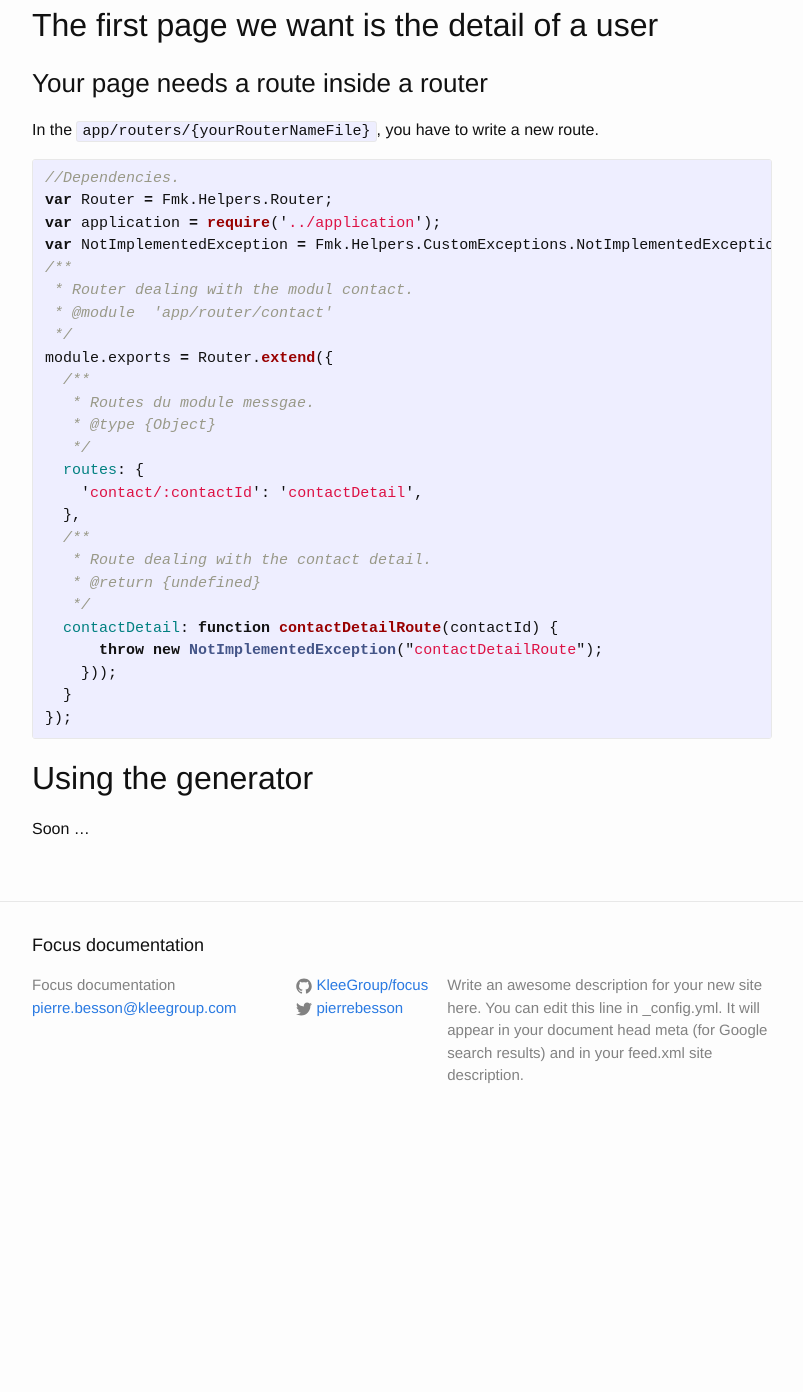
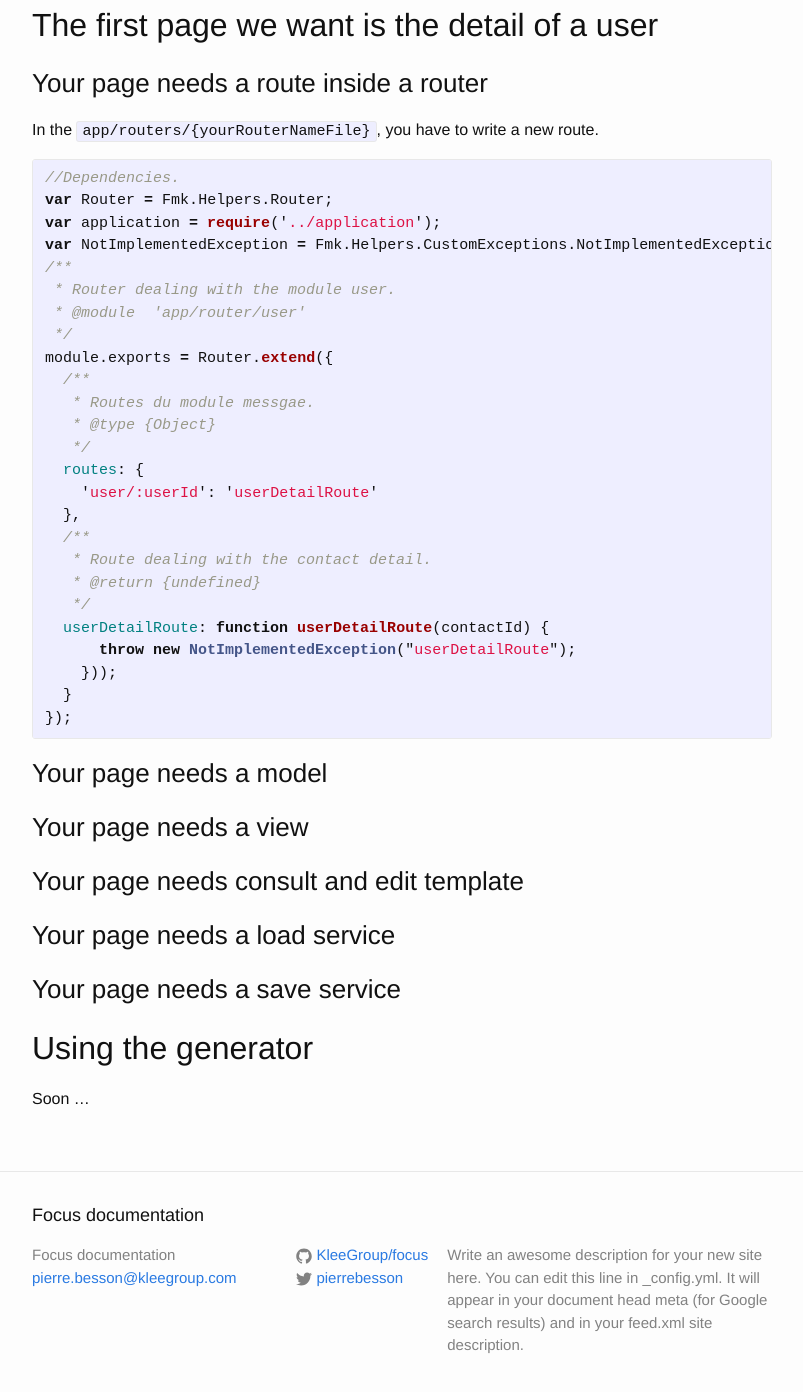
Before and after one commit to klee-contrib/focus-docs, a Jekyll site: the page built from _posts/2014-11-24-page-first.md, in a window 1280 px wide and 1400 px high, scrolled down 2365 px. Shown: the top 1392 px of the window, without its empty margins (238-1041 px from the left). Built offline with Jekyll 4.4.1, drawn with Linux system fonts in a browser that asks for light colours; before the commit the page ends 3512 px from its top, so only the background shows below that.

Commit message:
update doc

```diff
--- a/_posts/2014-11-24-page-first.md
+++ b/_posts/2014-11-24-page-first.md
@@ -37,8 +37,8 @@ var Router = Fmk.Helpers.Router;
 var application = require('../application');
 var NotImplementedException = Fmk.Helpers.CustomExceptions.NotImplementedException;
 /**
- * Router dealing with the modul contact.
- * @module  'app/router/contact'
+ * Router dealing with the module user.
+ * @module  'app/router/user'
  */
 module.exports = Router.extend({
   /**
@@ -46,19 +46,33 @@ module.exports = Router.extend({
    * @type {Object}
    */
   routes: {
-    'contact/:contactId': 'contactDetail',
+    'user/:userId': 'userDetailRoute'
   },
   /**
    * Route dealing with the contact detail.
    * @return {undefined}
    */
-  contactDetail: function contactDetailRoute(contactId) {
-      throw new NotImplementedException("contactDetailRoute");
+  userDetailRoute: function userDetailRoute(contactId) {
+      throw new NotImplementedException("userDetailRoute");
     }));
   }
 });
 {% endhighlight %}
 
+### Your page needs a model
+
+### Your page needs a view
+
+### Your page needs consult and edit template
+
+### Your page needs a load service
+
+### Your page needs a save service
+
+
+
+
+
 ## Using the generator
 
 Soon ...
```
Also changed, not shown: _posts/installation_dev.md (deleted, +0 -14 lines).
